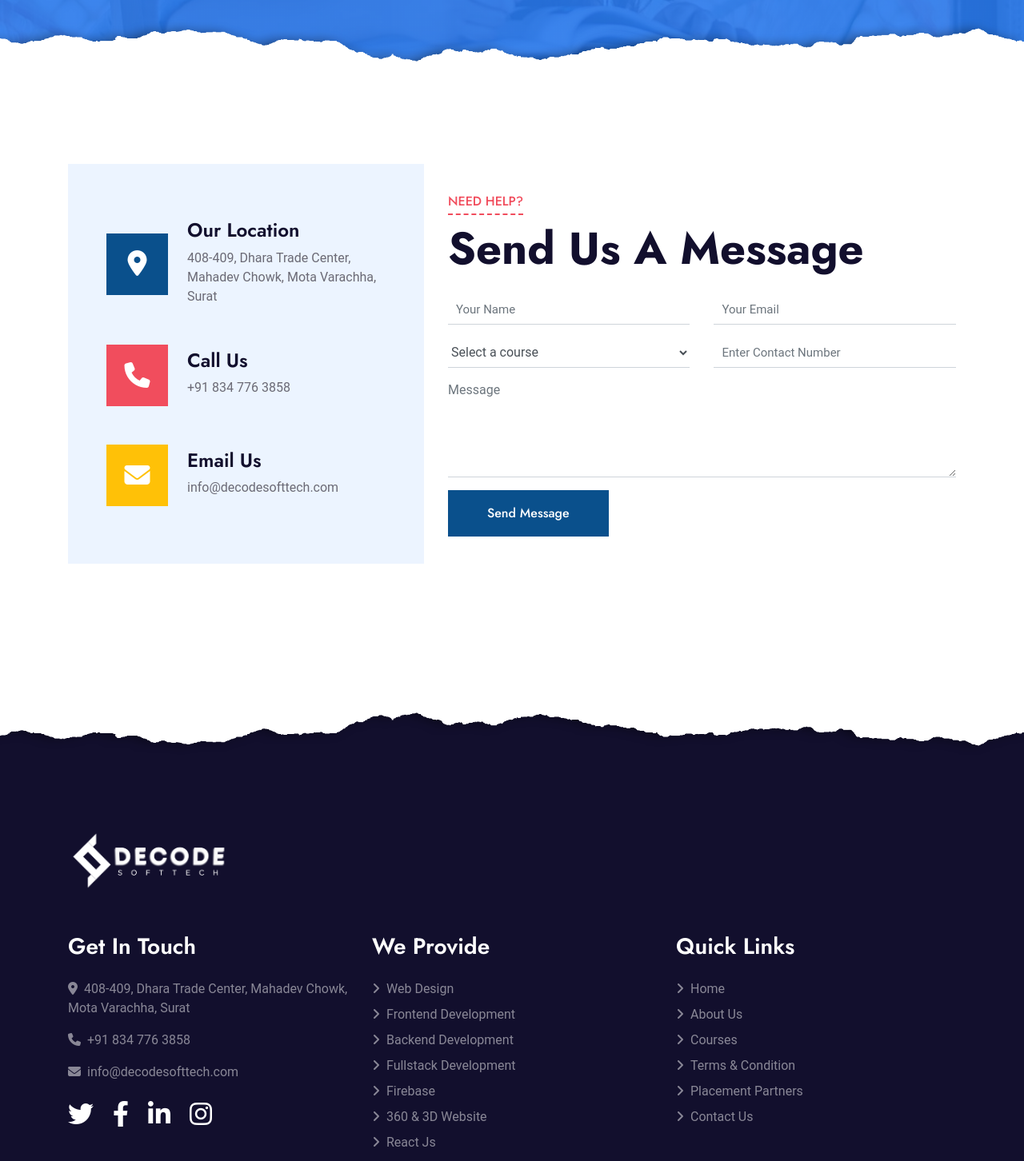
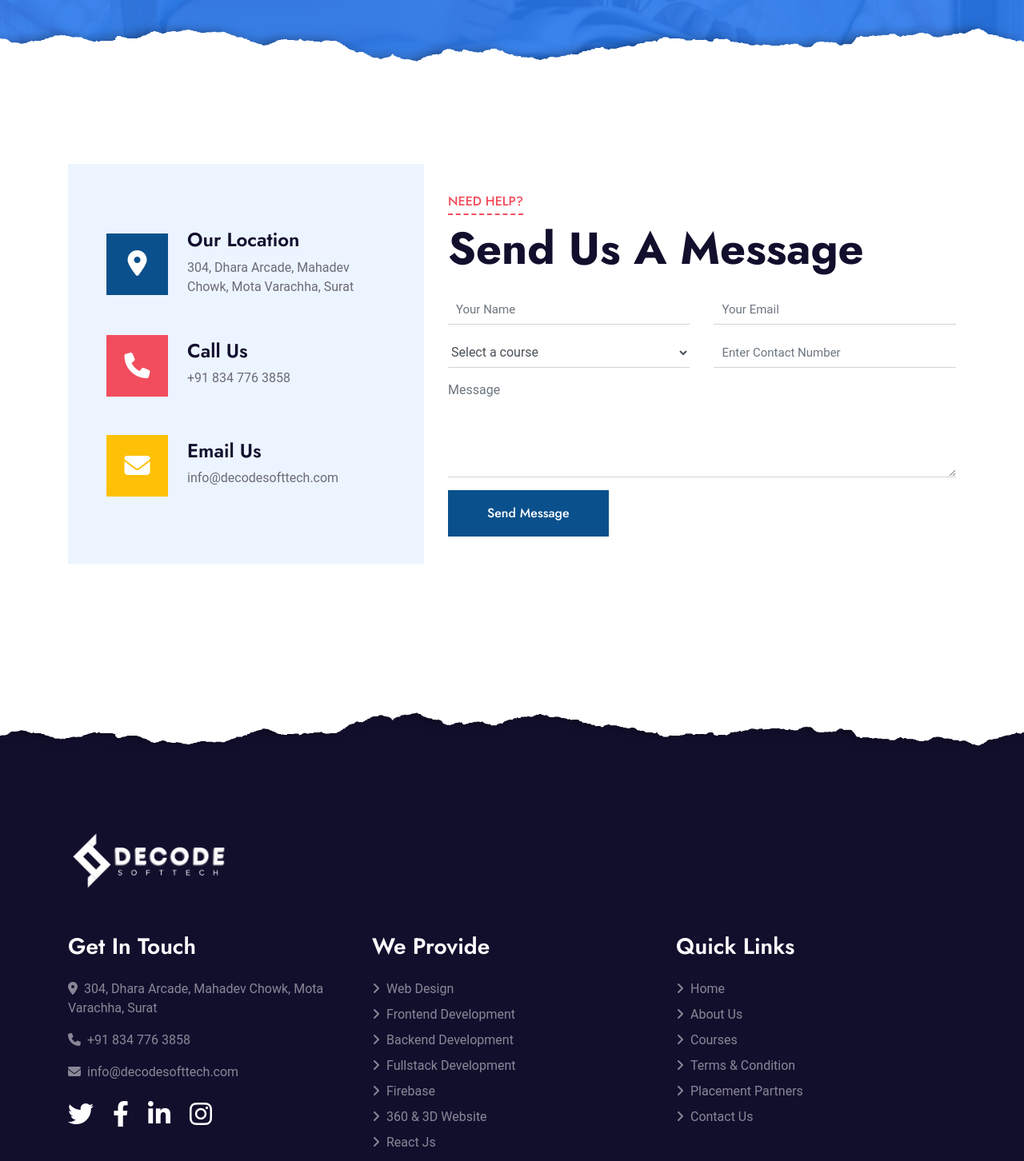
Before and after one commit to darshil152/decode-web-admin, a React (Create React App) app: page /contact in a window 1280 px wide. Shown: the part 565-2017 px from the top of the page at 80% size. Built offline with nearby package versions, Linux system fonts and the light colour scheme.

Commit message:
changes in address

```diff
--- a/src/Contact.js
+++ b/src/Contact.js
@@ -71,7 +71,7 @@ export default class Contact extends Component {
                                     </div>
                                     <div className="mt-n1">
                                         <h4>Our Location</h4>
-                                        <p className="m-0">408-409, Dhara Trade Center, Mahadev Chowk, Mota
+                                        <p className="m-0">304, Dhara Arcade, Mahadev Chowk, Mota
                                             Varachha, Surat</p>
                                     </div>
                                 </div>
--- a/src/Footer.js
+++ b/src/Footer.js
@@ -36,7 +36,7 @@ export default class Footer extends Component {
                                 <h3 className="text-white mb-4">Get In Touch</h3>
                                 <p> <a className="text-white-50" href="https://goo.gl/maps/tY68pnXuMjLQ1Jc19" target="_blank"><i
                                     className="fa fa-map-marker-alt mr-2"></i>
-                                    408-409, Dhara Trade Center, Mahadev Chowk, Mota
+                                    304, Dhara Arcade, Mahadev Chowk, Mota
                                     Varachha, Surat</a></p>
                                 <p>
                                     <a className="text-white-50" href="tel:8347763858"> <i className="fa fa-phone mr-2"></i>+91 834 776
```
